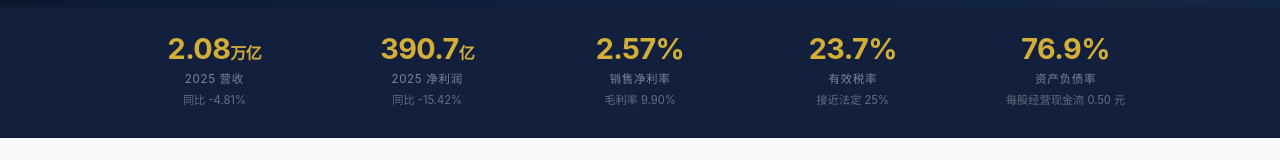
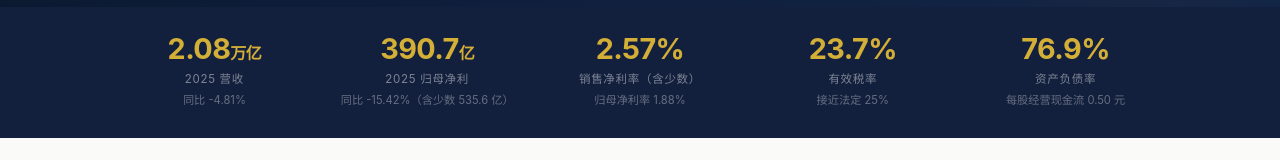
Before and after one commit to Vane1981-2011/zhixi-cscec, a plain HTML site: page index.html in a window 1280 px wide. Shown: the part 363-523 px from the top of the page. Drawn offline with Linux system fonts and the light colour scheme.

Commit message:
fix: 归母/含少数口径标注(净利率1.88% vs 2.57%)

```diff
--- a/index.html
+++ b/index.html
@@ -91,8 +91,8 @@
 <div class="stat-bar">
   <div class="container stat-row">
     <div><div class="stat-num">2.08<span style="font-size:1rem">万亿</span></div><div class="stat-lbl">2025 营收</div><div class="stat-note">同比 -4.81%</div></div>
-    <div><div class="stat-num">390.7<span style="font-size:1rem">亿</span></div><div class="stat-lbl">2025 净利润</div><div class="stat-note">同比 -15.42%</div></div>
-    <div><div class="stat-num">2.57%</div><div class="stat-lbl">销售净利率</div><div class="stat-note">毛利率 9.90%</div></div>
+    <div><div class="stat-num">390.7<span style="font-size:1rem">亿</span></div><div class="stat-lbl">2025 归母净利</div><div class="stat-note">同比 -15.42%（含少数 535.6 亿）</div></div>
+    <div><div class="stat-num">2.57%</div><div class="stat-lbl">销售净利率（含少数）</div><div class="stat-note">归母净利率 1.88%</div></div>
     <div><div class="stat-num">23.7%</div><div class="stat-lbl">有效税率</div><div class="stat-note">接近法定 25%</div></div>
     <div><div class="stat-num">76.9%</div><div class="stat-lbl">资产负债率</div><div class="stat-note">每股经营现金流 0.50 元</div></div>
   </div>
@@ -182,7 +182,7 @@
 
     <div class="card">
       <h3>③ 风险兜底 — 给底盘定级</h3>
-      <p class="verdict">销售净利率 <strong>2.57%</strong>（极薄，容错率极低）、资产负债率 <strong>76.90%</strong>（高杠杆）、每股经营现金流 <strong>0.50 元</strong>（弱，2026Q1 为 -1.86 元）。综合定级：<strong>财税风险「中高」</strong>——税务上无「致命伤」，但<strong>经营脆弱性极高</strong>：2.57% 的净利率意味着任何成本、减值、税务波动都会被成倍放大到利润，现金流和应收去化才是真正的命门。</p>
+      <p class="verdict">销售净利率 <strong>2.57%</strong>（含少数口径，归母净利率仅 1.88%——极薄，容错率极低）、资产负债率 <strong>76.90%</strong>（高杠杆）、每股经营现金流 <strong>0.50 元</strong>（弱，2026Q1 为 -1.86 元）。综合定级：<strong>财税风险「中高」</strong>——税务上无「致命伤」，但<strong>经营脆弱性极高</strong>：2.57% 的净利率意味着任何成本、减值、税务波动都会被成倍放大到利润，现金流和应收去化才是真正的命门。</p>
       <div class="kpi-grid">
         <div class="kpi"><div class="v">2.57%</div><div class="l">销售净利率（极薄）</div></div>
         <div class="kpi"><div class="v">76.90%</div><div class="l">资产负债率（高杠杆）</div></div>
```
